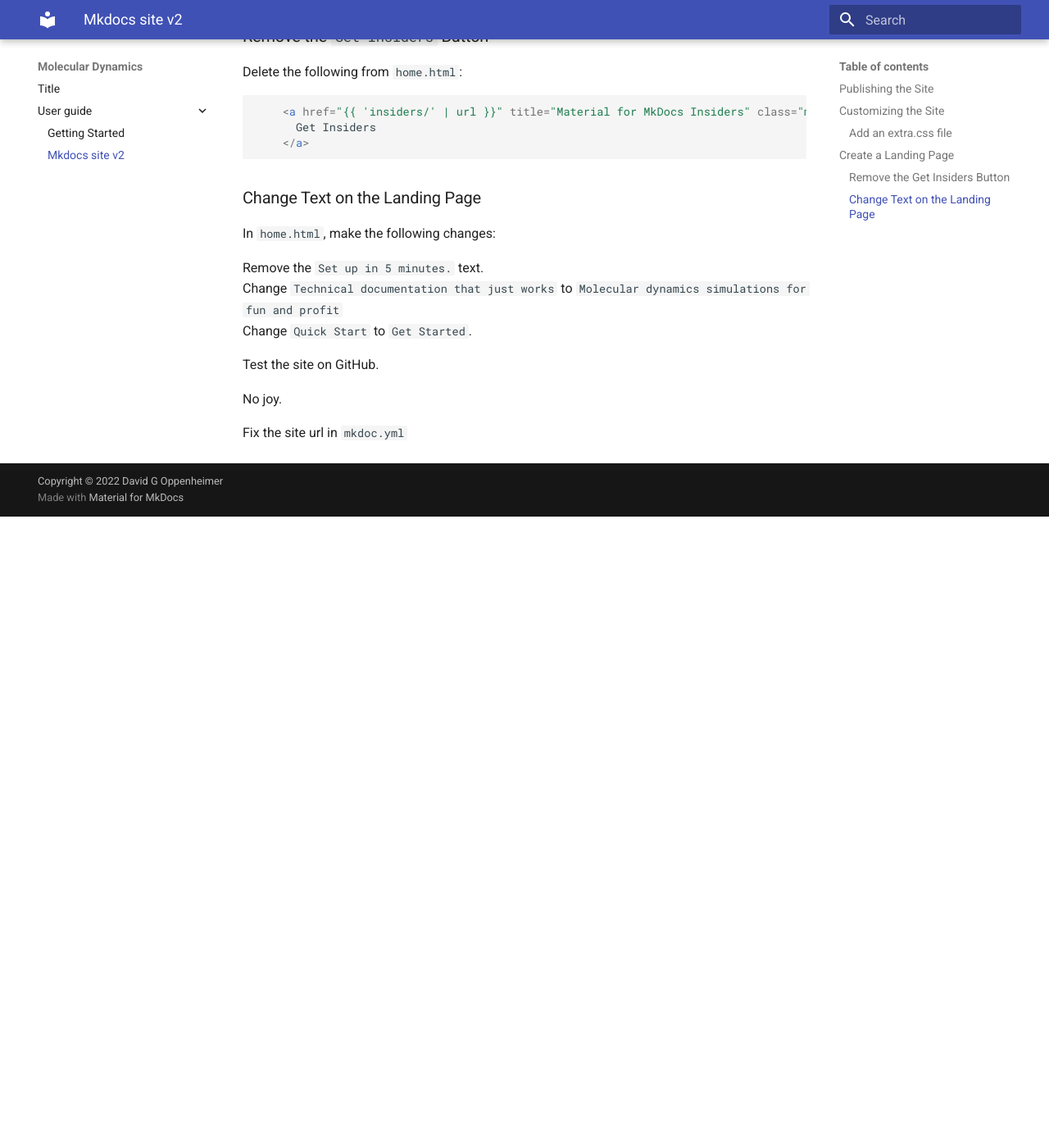
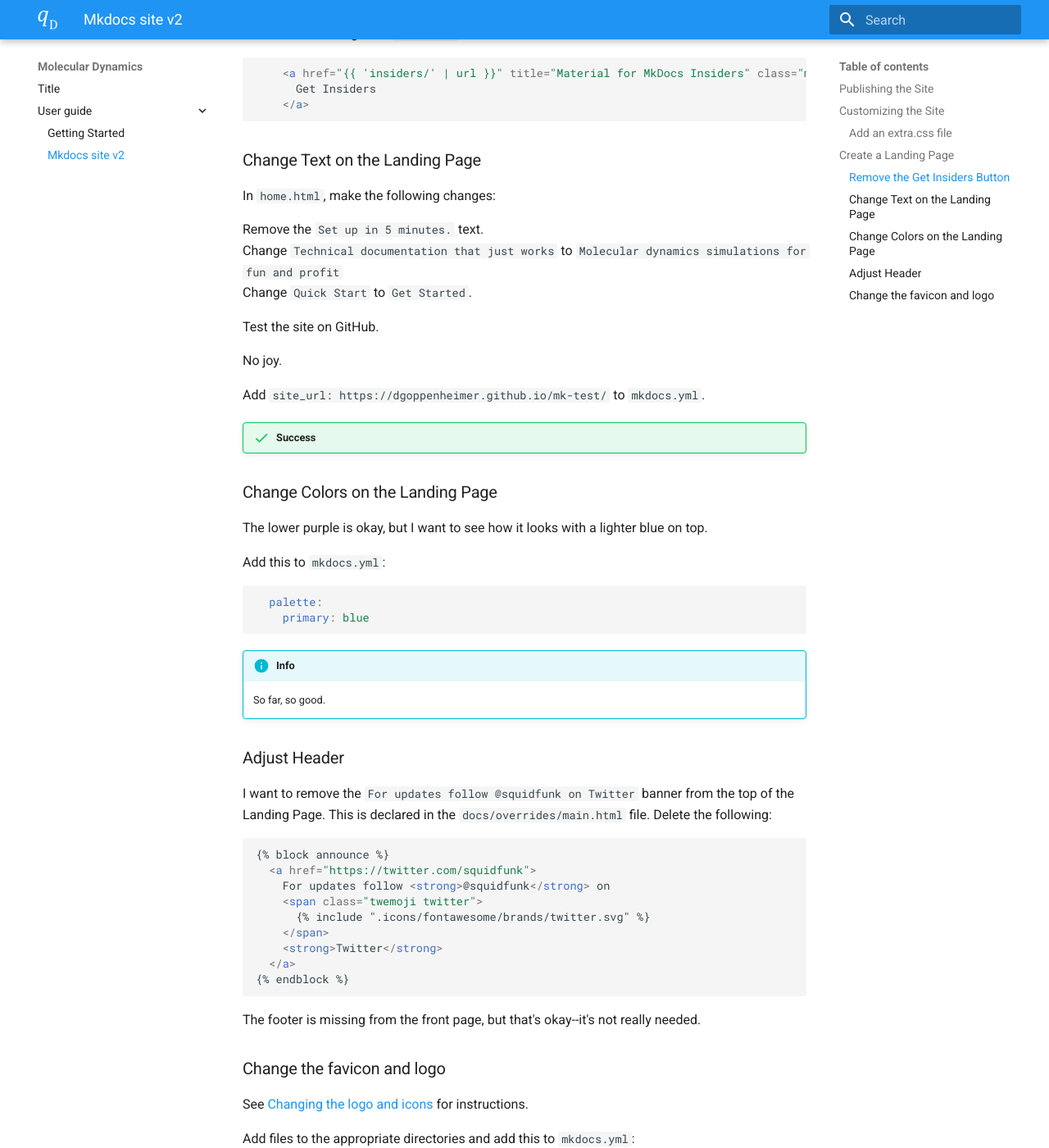
Before and after one commit to dgoppenheimer/mk-test, an MkDocs documentation site: the page built from docs/user-guide/mkdocs-site-v2.md, in a window 1280 px wide and 1400 px high, scrolled down 3542 px. Shown: the whole window at 82% size. Built offline with MkDocs 1.6.1 and Material for MkDocs 9.7.7, drawn with Linux system fonts in a browser that asks for light colours; before the commit the page ends 4172 px from its top, so only the background shows below that; some of the changed text lies outside the part shown.

Commit message:
more modifications to landing page

````diff
--- a/docs/overrides/main.html
+++ b/docs/overrides/main.html
@@ -5,15 +5,7 @@
 {% block extrahead %}
   <link rel="stylesheet" href="{{ 'overrides/assets/stylesheets/main.d9227bb8.min.css' | url }}">
 {% endblock %}
-{% block announce %}
-  <a href="https://twitter.com/squidfunk">
-    For updates follow <strong>@squidfunk</strong> on
-    <span class="twemoji twitter">
-      {% include ".icons/fontawesome/brands/twitter.svg" %}
-    </span>
-    <strong>Twitter</strong>
-  </a>
-{% endblock %}
+
 {% block scripts %}
   {{ super() }}
   <script src="{{ 'overrides/assets/javascripts/bundle.90528257.min.js' | url }}"></script>
--- a/docs/user-guide/mkdocs-site-v2.md
+++ b/docs/user-guide/mkdocs-site-v2.md
@@ -197,4 +197,61 @@ Test the site on GitHub.
 
 No joy.
 
-Fix the site url in `mkdoc.yml`
+Add `site_url: https://dgoppenheimer.github.io/mk-test/` to `mkdocs.yml`.
+
+!!! success
+
+### Change Colors on the Landing Page
+
+The lower purple is okay, but I want to see how it looks with a lighter blue on top.
+
+Add this to `mkdocs.yml`:
+
+```yaml
+  palette:
+    primary: blue
+```
+
+!!! info
+    So far, so good.
+
+### Adjust Header
+
+I want to remove the `For updates follow @squidfunk on Twitter` banner from the top of the Landing Page. This is declared in the `docs/overrides/main.html` file. Delete the following:
+
+```html
+{% block announce %}
+  <a href="https://twitter.com/squidfunk">
+    For updates follow <strong>@squidfunk</strong> on
+    <span class="twemoji twitter">
+      {% include ".icons/fontawesome/brands/twitter.svg" %}
+    </span>
+    <strong>Twitter</strong>
+  </a>
+{% endblock %}
+```
+
+The footer is missing from the front page, but that's okay--it's not really needed.
+
+### Change the favicon and logo
+
+See [Changing the logo and icons](https://squidfunk.github.io/mkdocs-material/setup/changing-the-logo-and-icons/) for instructions.
+
+Add files to the appropriate directories and add this to `mkdocs.yml`:
+
+```yaml
+theme:
+  logo: assets/logo.svg
+  favicon: assets/images/favicon.png
+```
+
+
+
+
+
+
+
+
+!!! success
+
+    Worked like a charm.
--- a/mkdocs.yml
+++ b/mkdocs.yml
@@ -3,6 +3,11 @@ site_url: https://dgoppenheimer.github.io/mk-test/
 theme:
   name: material
   custom_dir: docs/overrides/
+  palette:
+    primary: blue
+  logo: assets/logo.svg
+  favicon: assets/images/favicon.png
+
 
 site_author: David G Oppenheimer
 site_description: >-
````
Also changed, not shown: docs/overrides/assets/images/favicon.png (renamed from docs/assets/favicon.png), docs/overrides/assets/logo.svg (added), docs/overrides/favicon.ico (added).
